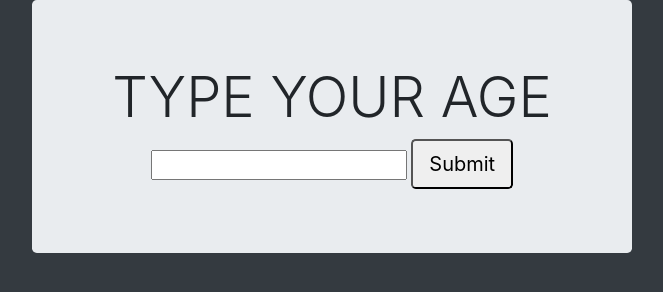
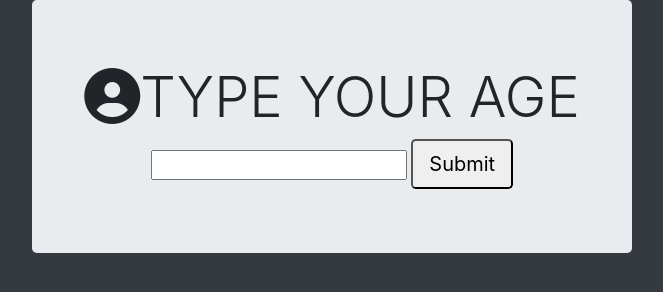
Before and after one commit to christopheriilajom/Remaining-Days-Javascript, a plain HTML site: page index.html in a window 1280 px wide. Shown: the whole page, without its empty margins (308-971 px from the left). Drawn offline with nearby package versions, Linux system fonts and the light colour scheme.

Commit message:
Update index.html

```diff
--- a/index.html
+++ b/index.html
@@ -19,7 +19,7 @@
 </head>
 <body class="bg-dark" id="startResult">
     <div class="container jumbotron text-center" style="max-width: 600px;">
-        <h1 class="display-4">TYPE YOUR AGE</h1>
+        <h1 class="display-4"><i class="fas fa-user-circle"></i>TYPE YOUR AGE</h1>
         <input type="text" id="age" class="round">
         <button type="submit" onclick="calculate()" class="btn-lg" id="submitBtn">Submit</button>
         <!-- <div class="mx-auto" id="resultDiv" style="max-width: 500px;">
@@ -46,4 +46,9 @@
 .list-unstyled
 .badge
 .badge-dark
+.fas fa-bug
+.fas fa-sun
+.fas fa-calendar-week
+.far fa-moon
+.fas fa-user-circle
 -->
```
